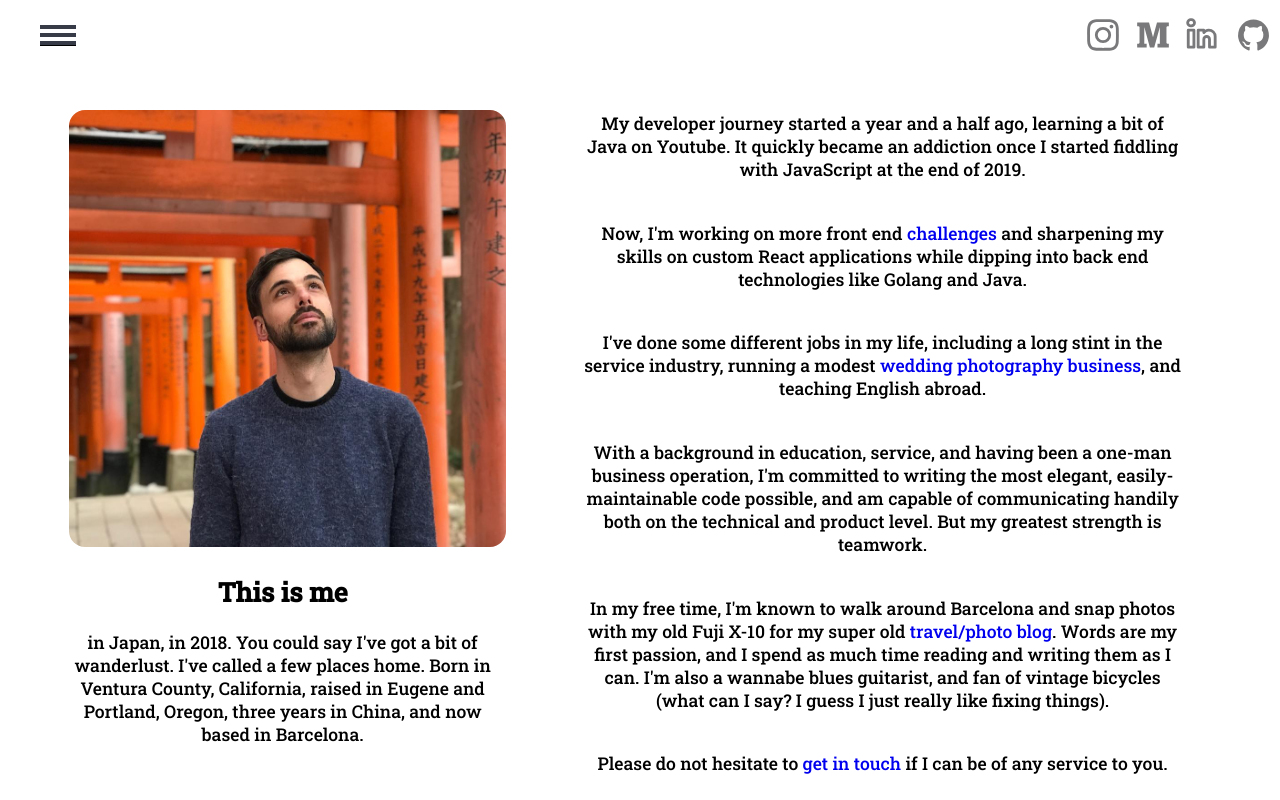
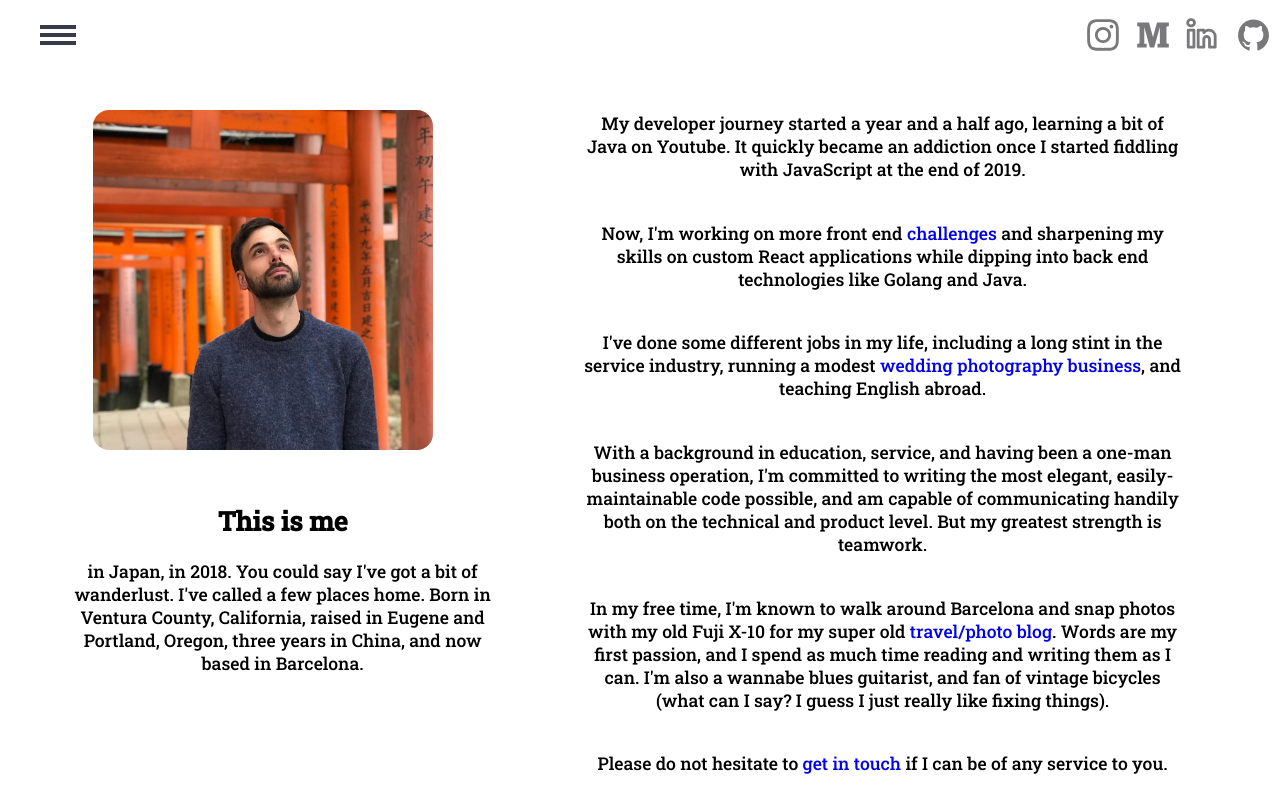
Before and after one commit to ajustinpatterson/Portfolio_Site_2021, a React (Create React App) app: page /about in a window 1280 px wide. Built offline with nearby package versions, Linux system fonts and the light colour scheme.

Commit message:
chore(assets): resize Swift logo; adjust margin on Portfolio page

```diff
--- a/src/components/Nav/Nav.scss
+++ b/src/components/Nav/Nav.scss
@@ -5,7 +5,6 @@
   height: 20px;
   left: 40px;
   top: 25px;
-  border-bottom: 1px solid black;
 }
 
 /* Color/shape of burger icon bars */
--- a/src/containers/About/About.scss
+++ b/src/containers/About/About.scss
@@ -6,12 +6,12 @@
   font-size: 1.1em;
   .pic-and-hello {
     .intro-body-text {
-      margin: 2% auto;
+      margin: 10% auto;
       margin-left: 8%;
     }
     .about-image {
       margin: 8% 10% 0;
-      max-width: 90%;
+      max-width: 70%;
       border-radius: 16px;
     }
   }
--- a/src/containers/Portfolio/Portfolio.scss
+++ b/src/containers/Portfolio/Portfolio.scss
@@ -20,7 +20,11 @@
     display: flex;
     flex-direction: column;
     align-items: flex-start;
+    .tech-stack {
+      text-align: left;
+    }
     .description {
+      text-align: left;
       margin: 2% 2% auto auto;
     }
     a {
```
Also changed, not shown: src/assets/swift-logo-big-500x500.png (added).
